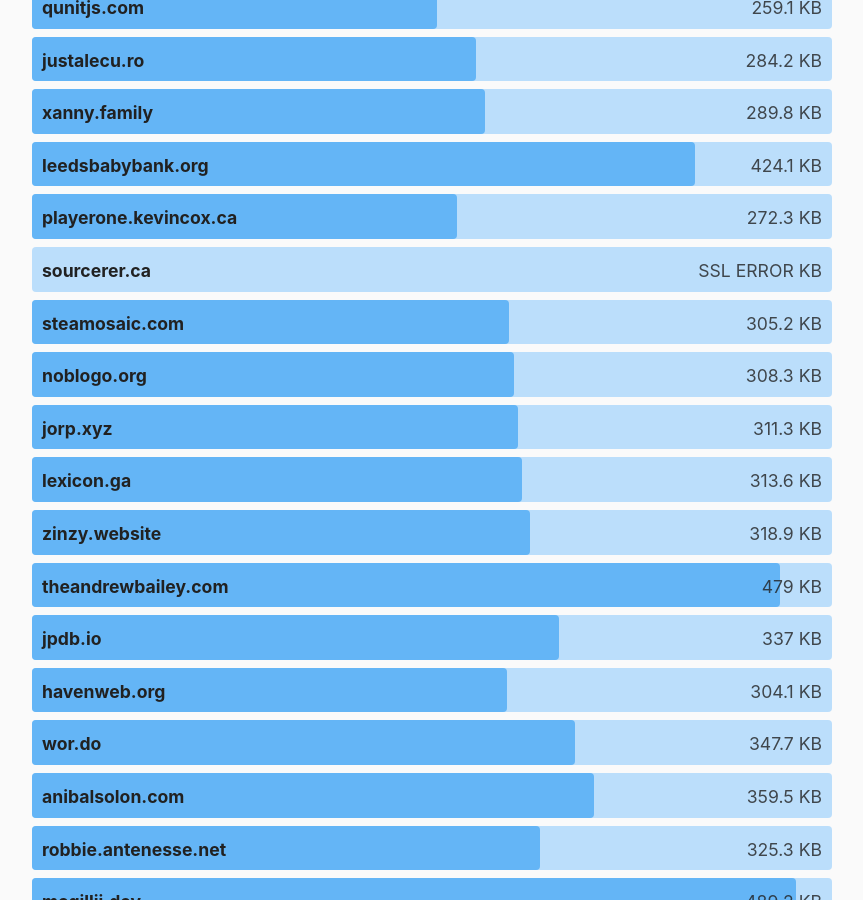
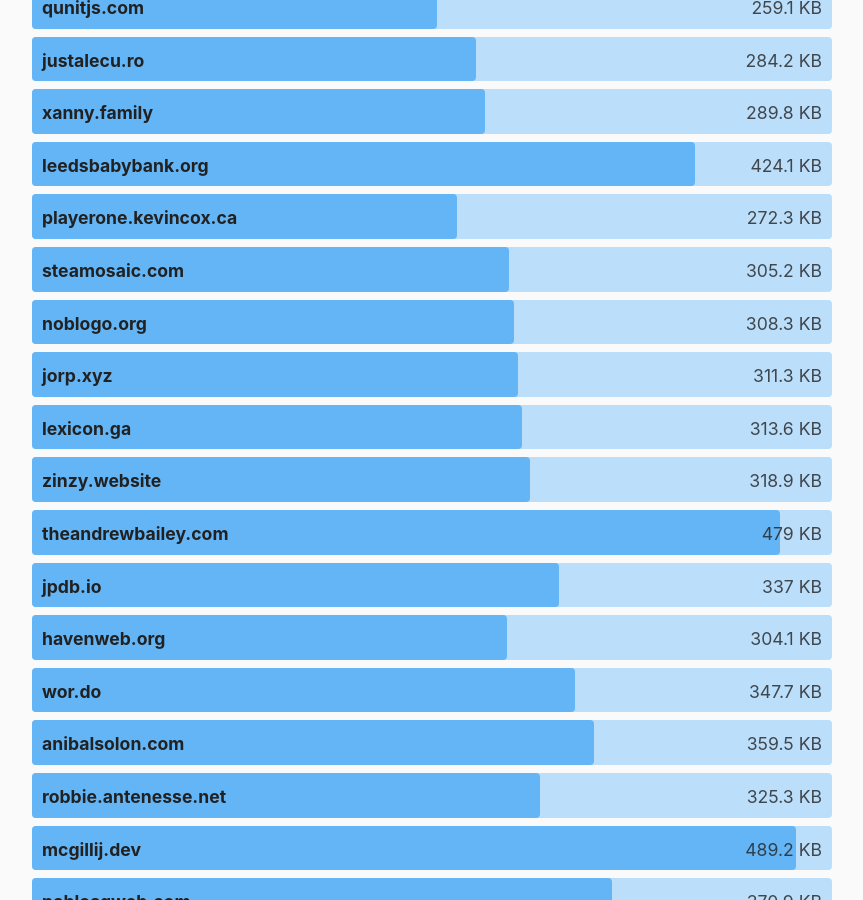
Before and after one commit to kevquirk/512kb.club, a Jekyll site: the page built from index.md, in a window 1280 px wide and 900 px high, scrolled down 13935 px. Shown: the whole window, without its empty margins (208-1071 px from the left). Built offline with Jekyll 4.4.1, drawn with Linux system fonts in a browser that asks for light colours.

Commit message:
Remove sourcerer.ca due to GTmetrix SSL Error

```diff
--- a/_data/blue-team.yml
+++ b/_data/blue-team.yml
@@ -41,11 +41,6 @@
 - domain: playerone.kevincox.ca
   url: https://playerone.kevincox.ca
   size: 272.3
-  last_checked: 2021-05-17
-
-- domain: sourcerer.ca
-  url: https://www.sourcerer.ca
-  size: SSL ERROR
   last_checked: 2021-05-17
 
 - domain: steamosaic.com
```
